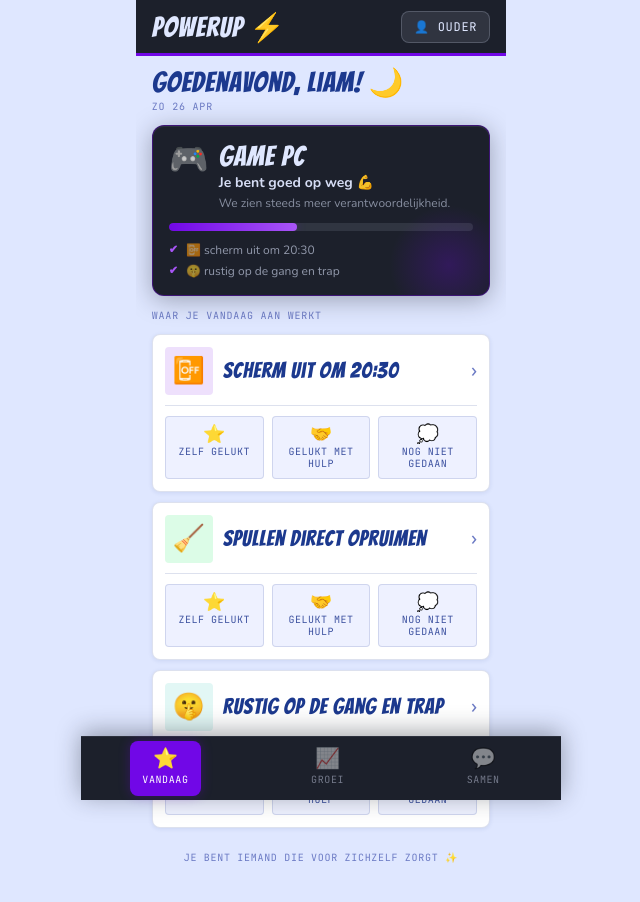
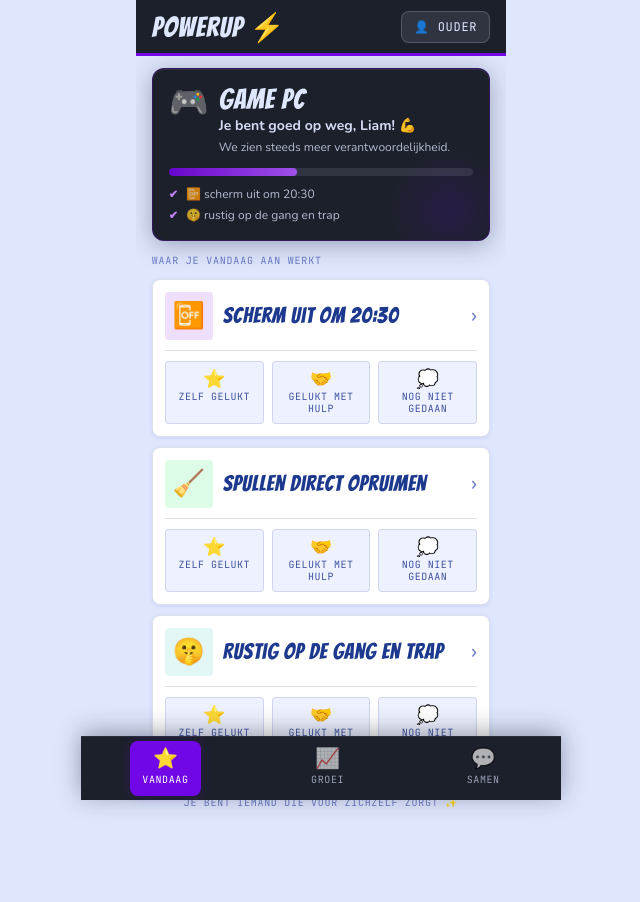
Before and after one commit to chieyong/powerup, a React (Vite) app: page / in a window 1280 px wide. Shown: the top 902 px of the page, without its empty margins (319-959 px from the left). Built offline with nearby package versions, Linux system fonts and the light colour scheme.

Commit message:
changed colors

```diff
--- a/src/components/habit/RewardProgressBar.jsx
+++ b/src/components/habit/RewardProgressBar.jsx
@@ -1,32 +1,32 @@
 import { useApp } from '../../context/AppContext';
 
-// ─── Berichten (roteren op weekdag) ────────────────────────────────────────
+// ─── Berichten (roteren op weekdag, naam wordt ingevuld) ───────────────────
 // Vijf opties — gedragsgericht, geen beloftes, geen getallen.
 const readinessMessages = [
-  {
-    headline: 'Je bent goed op weg 💪',
+  (name) => ({
+    headline: `Je bent goed op weg, ${name}! 💪`,
     sub: 'We zien steeds meer verantwoordelijkheid.',
-  },
-  {
-    headline: 'Je laat steeds vaker zien dat je afspraken nakomt',
+  }),
+  (name) => ({
+    headline: `${name}, je laat steeds vaker zien dat je afspraken nakomt`,
     sub: 'Blijf zo doorgaan 🔥',
-  },
-  {
+  }),
+  (name) => ({
     headline: 'Elke dag dat je het probeert telt mee',
     sub: 'Niet perfect hoeft niet — doorgaan wel. ⭐',
-  },
-  {
+  }),
+  (name) => ({
     headline: 'We zien het gewoon groeien',
-    sub: 'Je keuzes maken het verschil. 🌱',
-  },
-  {
-    headline: 'Je wordt iemand die voor zichzelf zorgt',
+    sub: `Je keuzes maken het verschil, ${name}. 🌱`,
+  }),
+  (name) => ({
+    headline: `${name}, je wordt iemand die voor zichzelf zorgt`,
     sub: 'Dat is precies wat helpt. 👏',
-  },
+  }),
 ];
 
-function getMessage() {
-  return readinessMessages[new Date().getDay() % readinessMessages.length];
+function getMessage(name) {
+  return readinessMessages[new Date().getDay() % readinessMessages.length](name);
 }
 
 // ─── Micro-feedback: welke habits gaan goed de afgelopen 7 dagen? ───────────
@@ -52,14 +52,14 @@ function getPositiveHabits(habits, checkIns) {
 
 // ─── Component ──────────────────────────────────────────────────────────────
 export default function RewardProgressBar() {
-  const { reward, habits, checkIns } = useApp();
+  const { child, reward, habits, checkIns } = useApp();
 
   // progressPercent komt uit AppContext (instelbaar via ouder-scherm).
   // We tonen het NIET als getal — alleen als zachte balk.
   // Clamp: altijd tussen 8% en 88% zodat de balk nooit leeg of vol oogt.
   const fillPct = Math.min(88, Math.max(8, reward.progressPercent ?? 40));
 
-  const message = getMessage();
+  const message = getMessage(child.name);
   const goodHabits = getPositiveHabits(habits, checkIns);
 
   return (
@@ -115,12 +115,12 @@ const styles = {
     padding: 'var(--space-5)',
     margin: '0 var(--space-5)',
     boxShadow: '0 4px 24px rgba(28,32,43,0.35), inset 0 1px 0 rgba(223,231,255,0.08)',
-    border: '1px solid rgba(113,7,231,0.40)',
+    border: '1px solid rgba(113,7,231,0.28)',
     position: 'relative',
     overflow: 'hidden',
   },
 
-  // Zachte paarse gloed rechtsonder — puur decoratief
+  // Zachte paarse gloed rechtsonder — puur decoratief, gereduceerde intensiteit
   bgGlow: {
     position: 'absolute',
     bottom: -30,
@@ -128,7 +128,7 @@ const styles = {
     width: 120,
     height: 120,
     borderRadius: '50%',
-    background: 'radial-gradient(circle, rgba(113,7,231,0.25) 0%, transparent 70%)',
+    background: 'radial-gradient(circle, rgba(113,7,231,0.14) 0%, transparent 70%)',
     pointerEvents: 'none',
   },
 
@@ -167,8 +167,8 @@ const styles = {
   sub: {
     fontFamily: 'var(--font-body)',
     fontSize: 'var(--font-size-xs)',
-    color: 'rgba(223,231,255,0.55)',
-    lineHeight: 1.3,
+    color: 'rgba(223,231,255,0.78)',
+    lineHeight: 1.45,
   },
 
   // Zachte balk — geen ticks, geen getallen
@@ -186,8 +186,8 @@ const styles = {
     top: 0,
     height: '100%',
     borderRadius: 'var(--radius-sm)',
-    background: 'linear-gradient(90deg, var(--color-purple), #A855F7)',
-    boxShadow: '0 0 10px var(--color-purple-glow)',
+    background: 'linear-gradient(90deg, #6806CC, #9F50E8)',
+    boxShadow: '0 0 6px var(--color-purple-glow)',
     transition: 'width 1.2s cubic-bezier(0.34,1.56,0.64,1)',
   },
 
@@ -206,7 +206,7 @@ const styles = {
     gap: 'var(--space-2)',
   },
   bulletCheck: {
-    color: '#A855F7',
+    color: '#C084FC',
     fontSize: 11,
     fontWeight: 700,
     flexShrink: 0,
@@ -214,7 +214,7 @@ const styles = {
   bulletText: {
     fontFamily: 'var(--font-body)',
     fontSize: 'var(--font-size-xs)',
-    color: 'rgba(223,231,255,0.60)',
-    lineHeight: 1.2,
+    color: 'rgba(223,231,255,0.78)',
+    lineHeight: 1.4,
   },
 };
--- a/src/components/layout/AppLayout.jsx
+++ b/src/components/layout/AppLayout.jsx
@@ -160,7 +160,7 @@ const styles = {
     gap: '3px',
     padding: '8px 12px',
     borderRadius: 'var(--radius-md)',
-    color: 'rgba(223,231,255,0.45)',
+    color: 'rgba(223,231,255,0.65)',
     transition: 'all var(--transition-fast)',
     minWidth: 56,
     textDecoration: 'none',
--- a/src/index.css
+++ b/src/index.css
@@ -9,7 +9,7 @@
   --color-purple:       #7107E7;   /* secondary — main action color            */
   --color-purple-soft:  rgba(113, 7, 231, 0.12);
   --color-purple-dark:  #5505B8;
-  --color-purple-glow:  rgba(113, 7, 231, 0.30);
+  --color-purple-glow:  rgba(113, 7, 231, 0.20);
 
   --color-green:        #16A34A;   /* success                                   */
   --color-green-soft:   #DCFCE7;
@@ -144,7 +144,7 @@ h1, h2, h3 {
   font-family: var(--font-display);
   letter-spacing: var(--display-letter-spacing);
   font-weight: 400; /* Bangers heeft maar één weight */
-  line-height: 1.15;
+  line-height: 1.22;
 }
 
 /* ── Scrollbar ───────────────────────────────────────────────────────────── */
--- a/src/pages/child/ChildTodayPage.jsx
+++ b/src/pages/child/ChildTodayPage.jsx
@@ -16,31 +16,12 @@ function getIdentityMessage() {
   return identityMessages[new Date().getDay() % identityMessages.length];
 }
 
-function getGreeting(name) {
-  const h = new Date().getHours();
-  if (h < 12) return `Goedemorgen, ${name}!`;
-  if (h < 17) return `Hallo, ${name}!`;
-  return `Goedenavond, ${name}!`;
-}
-
-function getGreetingEmoji() {
-  const h = new Date().getHours();
-  if (h < 12) return '🌤️';
-  if (h < 17) return '☀️';
-  return '🌙';
-}
-
 function getDayProgress(activeHabits, getTodayCheckIn) {
   const done = activeHabits.filter(h => {
     const ci = getTodayCheckIn(h.id);
     return ci && (ci.status === 'self_done' || ci.status === 'with_help');
   }).length;
   return { done, total: activeHabits.length };
-}
-
-// Korte dagafkorting voor naast de naam
-function getShortDay() {
-  return new Date().toLocaleDateString('nl-NL', { weekday: 'short', day: 'numeric', month: 'short' });
 }
 
 export default function ChildTodayPage() {
@@ -50,19 +31,6 @@ export default function ChildTodayPage() {
 
   return (
     <div style={styles.page}>
-
-      {/* ── Compact hero: naam + dag op één regel ───────────────────────────
-          Pill verwijderd — was redundant met de habit-cards zelf.
-          Datum klein naast de groet zodat het samen één rustige regel is.
-      */}
-      <div style={styles.hero}>
-        <div style={styles.heroLeft}>
-          <h1 style={styles.heroName}>
-            {getGreeting(child.name)} {getGreetingEmoji()}
-          </h1>
-          <span style={styles.heroDate}>{getShortDay()}</span>
-        </div>
-      </div>
 
       {/* ── Slanke reward bar ────────────────────────────────────────────── */}
       <div style={styles.rewardSection}>
@@ -111,33 +79,8 @@ const styles = {
     paddingBottom: 'var(--space-8)',
   },
 
-  /* Compact hero — één dunne band bovenaan */
-  hero: {
-    display: 'flex',
-    alignItems: 'center',
-    justifyContent: 'space-between',
-    padding: 'var(--space-4) var(--space-5) var(--space-3)',
-  },
-  heroLeft: {
-    display: 'flex',
-    flexDirection: 'column',
-    gap: 2,
-  },
-  heroName: {
-    /* h1 → Bangers via globale CSS */
-    fontSize: 'var(--font-size-xl)',   /* iets kleiner dan 2xl — compacter */
-    color: 'var(--color-text-primary)',
-    lineHeight: 1.05,
-  },
-  heroDate: {
-    fontFamily: 'var(--font-mono)',
-    fontSize: 10,
-    color: 'var(--color-text-muted)',
-    textTransform: 'uppercase',
-    letterSpacing: '0.08em',
-  },
-
   rewardSection: {
+    marginTop: 'var(--space-4)',
     marginBottom: 'var(--space-4)',
   },
 
```
